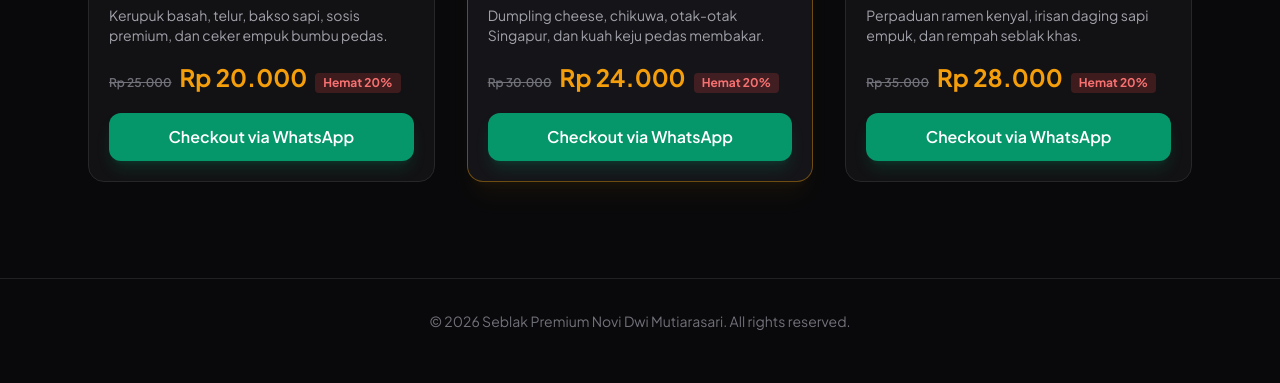
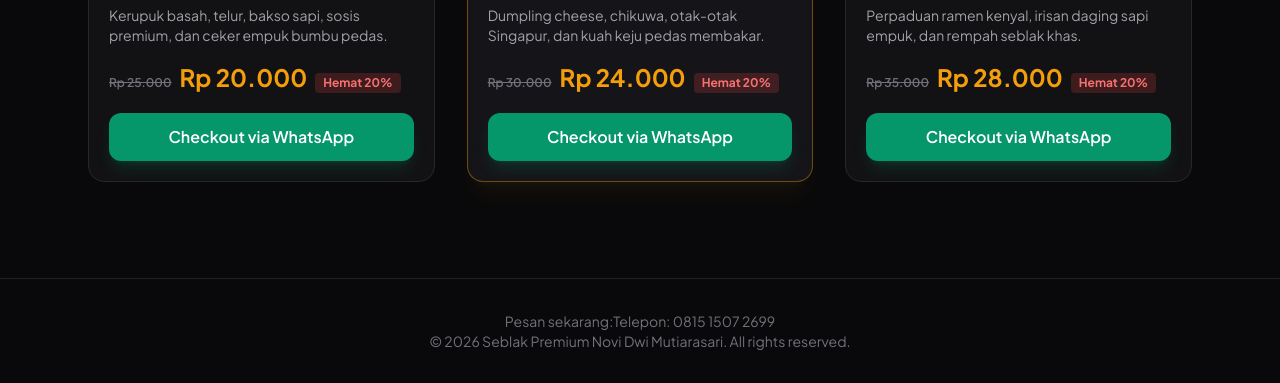
Before and after one commit to tiaaarrraaaaaaa-jpg/seblak, a plain HTML site: page index.html in a window 1280 px wide. Shown: the part 1210-1593 px from the top of the page. Drawn offline with nearby package versions, Linux system fonts and the light colour scheme.

Commit message:
Update index.html

```diff
--- a/index.html
+++ b/index.html
@@ -127,6 +127,7 @@
     </section>
 
     <footer class="border-t border-zinc-800/80 py-8 text-center text-zinc-500 text-sm">
+      <p>Pesan sekarang:<kuat>Telepon: 0815 1507 2699</kuat><p>
         <p>&copy; 2026 Seblak Premium Novi Dwi Mutiarasari. All rights reserved.</p>
     </footer>
 
```
